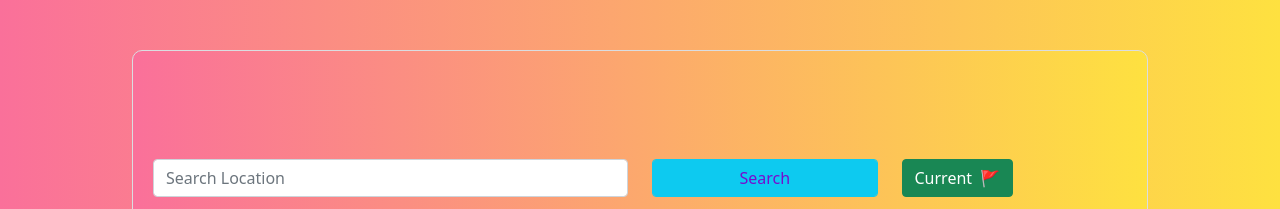
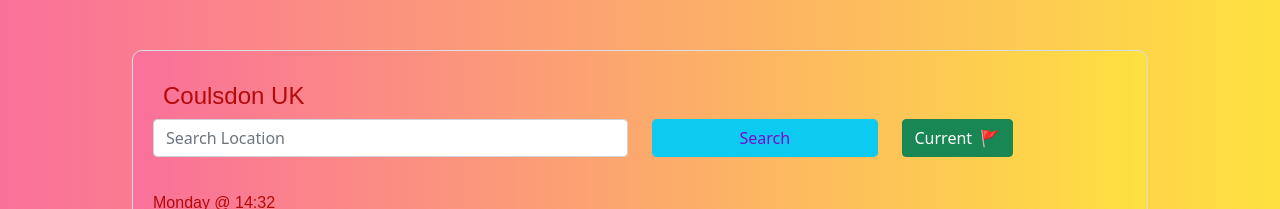
Before and after one commit to Ms-elle/Weather-App-Project, a plain HTML site: page index.html in a window 1280 px wide. Shown: the top 209 px of the page. Drawn offline with nearby package versions, Linux system fonts and the light colour scheme; no server answers.

Commit message:
Re-Download File

```diff
--- a/index.html
+++ b/index.html
@@ -17,6 +17,7 @@
         <div class="weather-app">
 
            <h1 id="city">
+               Coulsdon UK
             </h1>
             <form id="search-form">
                 <div class="row">
--- a/style.css
+++ b/style.css
@@ -3,7 +3,7 @@ body {
 }
 
 h1 {
-  margin: 30px;
+  margin: 10px;
   color: rgb(179, 10, 10);
   font-family: arial, sans-serif;
   font-size: 24px;
```
